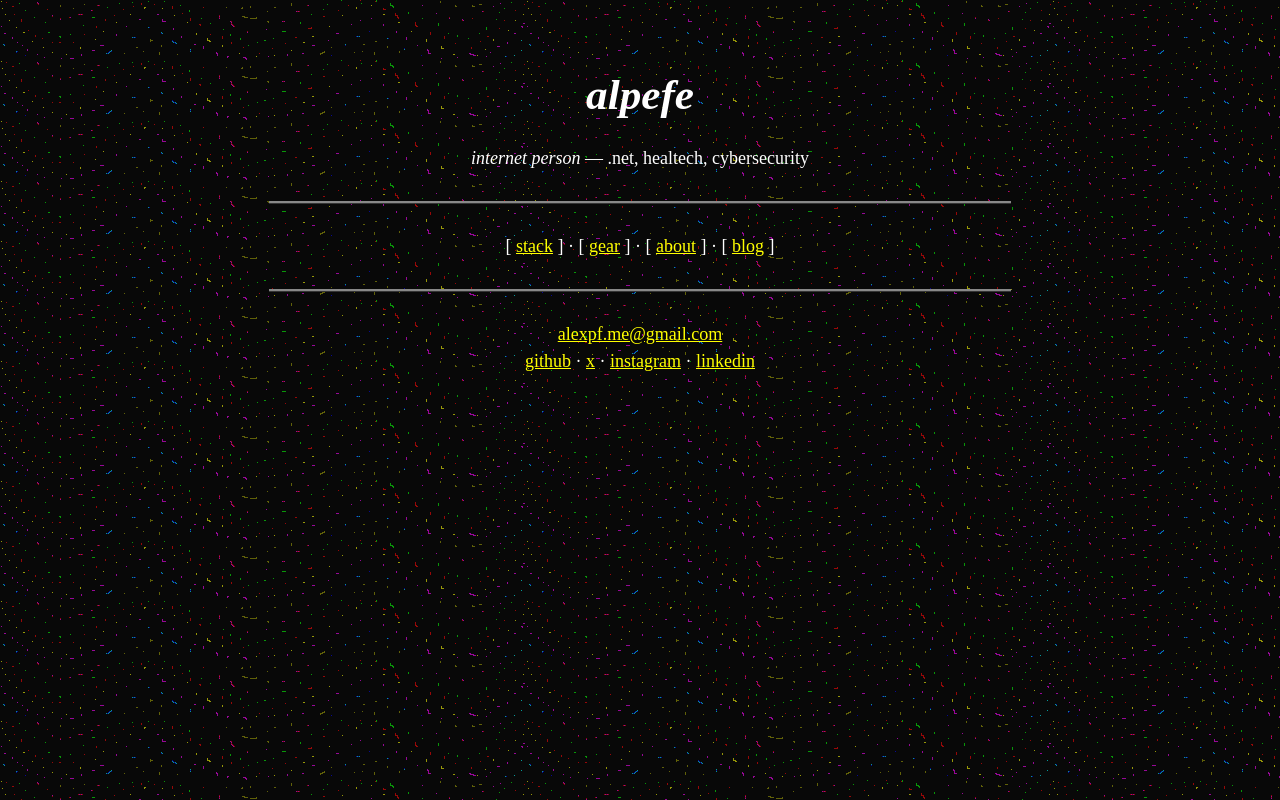
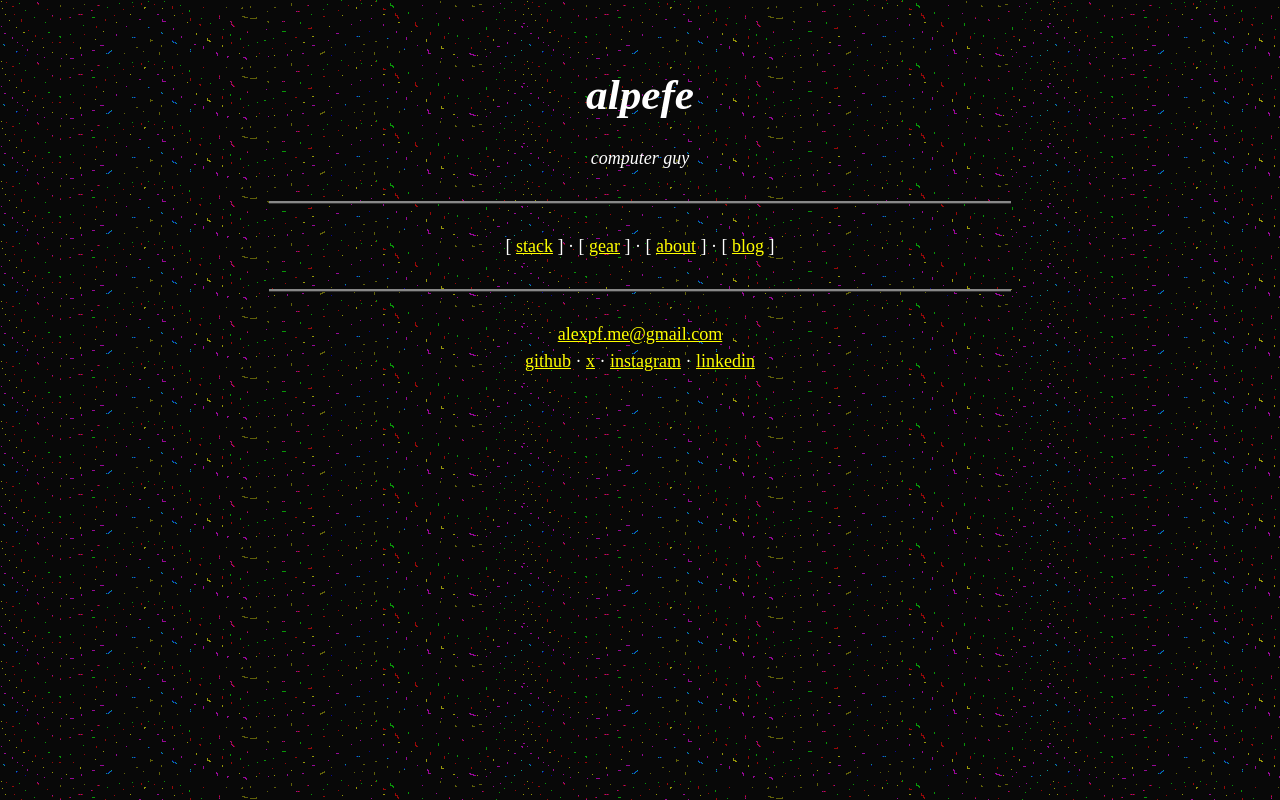
Before and after one commit to AlPeFe/AlPeFe.github.io, a plain HTML site: page index.html in a window 1280 px wide. Drawn offline with Linux system fonts and the light colour scheme.

Commit message:
copy: lema de la portada a computer guy

```diff
--- a/index.html
+++ b/index.html
@@ -4,7 +4,7 @@
 <meta charset="utf-8">
 <meta name="viewport" content="width=device-width, initial-scale=1">
 <title>alpefe</title>
-<meta name="description" content=".net, healtech, cybersecurity. Stack, gear, about and a small blog.">
+<meta name="description" content="computer guy. Stack, gear, about and a small blog.">
 <meta name="theme-color" content="#000000">
 <meta property="og:title" content="alpefe">
 <meta property="og:url" content="https://alpefe.me/">
@@ -16,7 +16,7 @@
 
 <header>
 <h1>alpefe</h1>
-<p><i>internet person</i> &mdash; .net, healtech, cybersecurity</p>
+<p><i>computer guy</i></p>
 </header>
 
 <hr>
```
Also changed, not shown: 1 other file.
